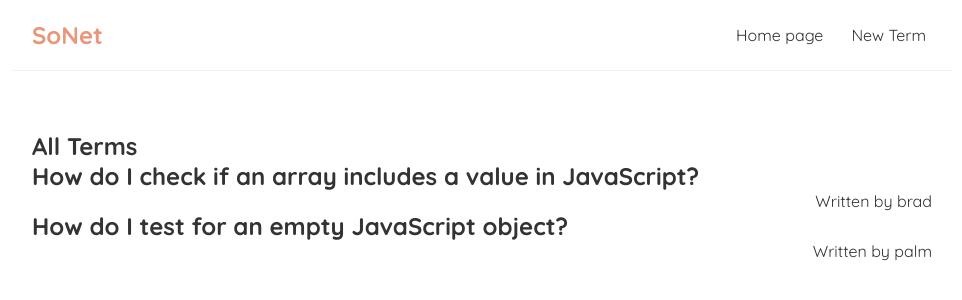
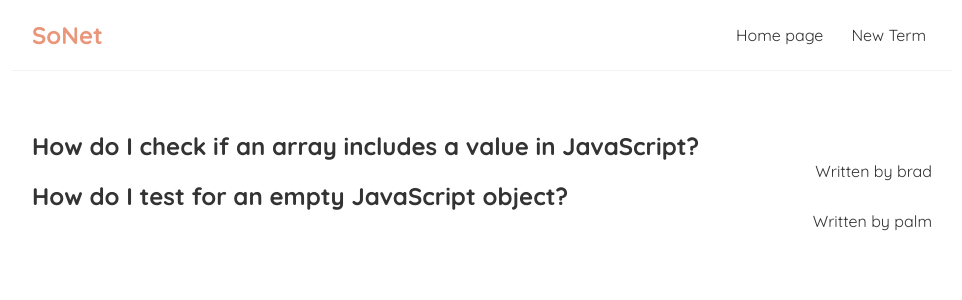
Before and after one commit to DerStorm88/SoNet, a React (Create React App) app in the folder sonet-site/: page / in a window 1280 px wide. Shown: the top 300 px of the page, without its empty margins (158-1120 px from the left). Built offline with nearby package versions, Linux system fonts and the light colour scheme; data requests are answered from the project's data file.

Commit message:
Now it is possible to go to the page for creating a new theme and details, as well as a custom hook has been added

```diff
--- a/sonet-site/src/App.js
+++ b/sonet-site/src/App.js
@@ -1,14 +1,29 @@
 import Navbar from "./Navbar";
 import HomePage from "./HomePage";
+import { BrowserRouter as Router, Route, Switch } from "react-router-dom";
+import NewTerm from "./Create";
+import TermDetails from "./TermDetails";
 
 function App() {
   return (
-    <div className="App">
-      <Navbar />
-      <div className="content">
-        <HomePage />
+    <Router>
+      <div className="App">
+        <Navbar />
+        <div className="content">
+          <Switch>
+            <Route exact path="/">
+              <HomePage />
+            </Route>
+            <Route path="/create">
+              <NewTerm />
+            </Route>
+            <Route path="/terms/:id">
+              <TermDetails />
+            </Route>
+          </Switch>
+        </div>
       </div>
-    </div>
+    </Router>
   );
 }
 
--- /dev/null
+++ b/sonet-site/src/Create.js
@@ -0,0 +1,9 @@
+const NewTerm = () => {
+  return (
+    <div className="create">
+      <h2>Add a New Term</h2>
+    </div>
+  );
+};
+
+export default NewTerm;
--- a/sonet-site/src/HomePage.js
+++ b/sonet-site/src/HomePage.js
@@ -1,37 +1,18 @@
-import { useEffect, useState } from "react";
 import TermList from "./TermList";
+import useFetch from "./useFetch";
 
 const HomePage = () => {
-  const [terms, setTerms] = useState(null);
-  const [loading, setLoading] = useState(true);
-  const [error, setError] = useState(null);
-
-  useEffect(() => {
-    setTimeout(() => {
-      fetch("http://localhost:8000/terms")
-        .then((res) => {
-          if (!res.ok) {
-            throw Error("can not take the data");
-          }
-          return res.json();
-        })
-        .then((data) => {
-          setTerms(data);
-          setLoading(false);
-          setError(null);
-        })
-        .catch((err) => {
-          setLoading(false);
-          setError(err.mesage);
-        });
-    }, 1000);
-  }, []);
+  const {
+    data: terms,
+    loading,
+    error,
+  } = useFetch("http://localhost:8000/terms");
 
   return (
     <div className="home-page">
-      {error && <div>{error} </div>}
+      {error && <div>{error}</div>}
       {loading && <div>Loading</div>}
-      {terms && <TermList terms={terms} title="All Terms" />}
+      {terms && <TermList terms={terms} />}
     </div>
   );
 };
--- a/sonet-site/src/Navbar.js
+++ b/sonet-site/src/Navbar.js
@@ -1,10 +1,12 @@
+import { Link } from 'react-router-dom';
+
 const Navbar = () => {
   return (
     <nav className="navbar">
       <h1>SoNet</h1>
       <div className="links">
-        <a href="/">Home page</a>
-        <a href="/create">New Term</a>
+        <Link to="/">Home page</Link>
+        <Link to="/create">New Term</Link>
       </div>
     </nav>
   );
--- /dev/null
+++ b/sonet-site/src/TermDetails.js
@@ -0,0 +1,13 @@
+import { useParams } from "react-router-dom";
+
+const TermDetails = () => {
+  const { id } = useParams();
+
+  return (
+    <div className="term-details">
+      <h2>Term Details -{id}</h2>
+    </div>
+  );
+};
+
+export default TermDetails;
--- a/sonet-site/src/TermList.js
+++ b/sonet-site/src/TermList.js
@@ -1,11 +1,14 @@
-const TermList = ({ terms, title}) => {
+import { Link } from "react-router-dom";
+
+const TermList = ({ terms}) => {
   return (
     <div className="term-list">
-      <h2>{title}</h2>
       {terms.map((term) => (
         <div className="term-preview" key={term.id}>
-          <h2>{term.title}</h2>
-          <p className="term-preview-author">Written by {term.author}</p>
+          <Link to={`/terms/${term.id}`}>
+            <h2>{term.title}</h2>
+            <p className="term-preview-author">Written by {term.author}</p>
+          </Link>
         </div>
       ))}
     </div>
--- a/sonet-site/src/index.css
+++ b/sonet-site/src/index.css
@@ -36,3 +36,7 @@
 .term-preview-author {
   text-align: right;
 }
+
+.term-preview a {
+  text-decoration: none;
+}
--- /dev/null
+++ b/sonet-site/src/useFetch.js
@@ -0,0 +1,33 @@
+import { useState, useEffect } from "react";
+
+const useFetch = (url) => {
+  const [data, setData] = useState(null);
+  const [loading, setLoading] = useState(true);
+  const [error, setError] = useState(null);
+
+  useEffect(() => {
+    setTimeout(() => {
+      fetch(url)
+        .then((res) => {
+          if (!res.ok) {
+            throw Error("can not take the data");
+          }
+          return res.json();
+        })
+        .then((data) => {
+          setLoading(false);
+          setData(data);
+          setError(null);
+        })
+        .catch((err) => {
+          setLoading(false);
+          setError(err.mesage);
+        });
+    }, 1000);
+
+  }, [url]);
+
+  return { data, loading, error };
+};
+
+export default useFetch;
```
Also changed, not shown: 1 other file (tests, documents, lock files or other folders).
